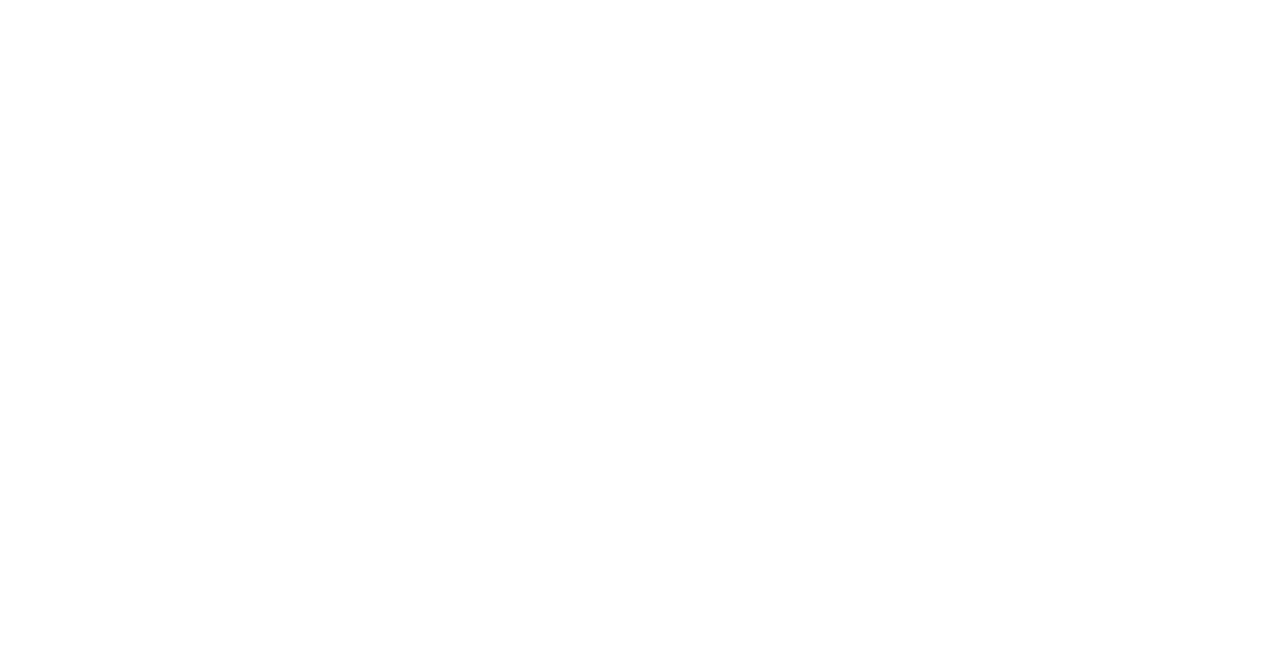
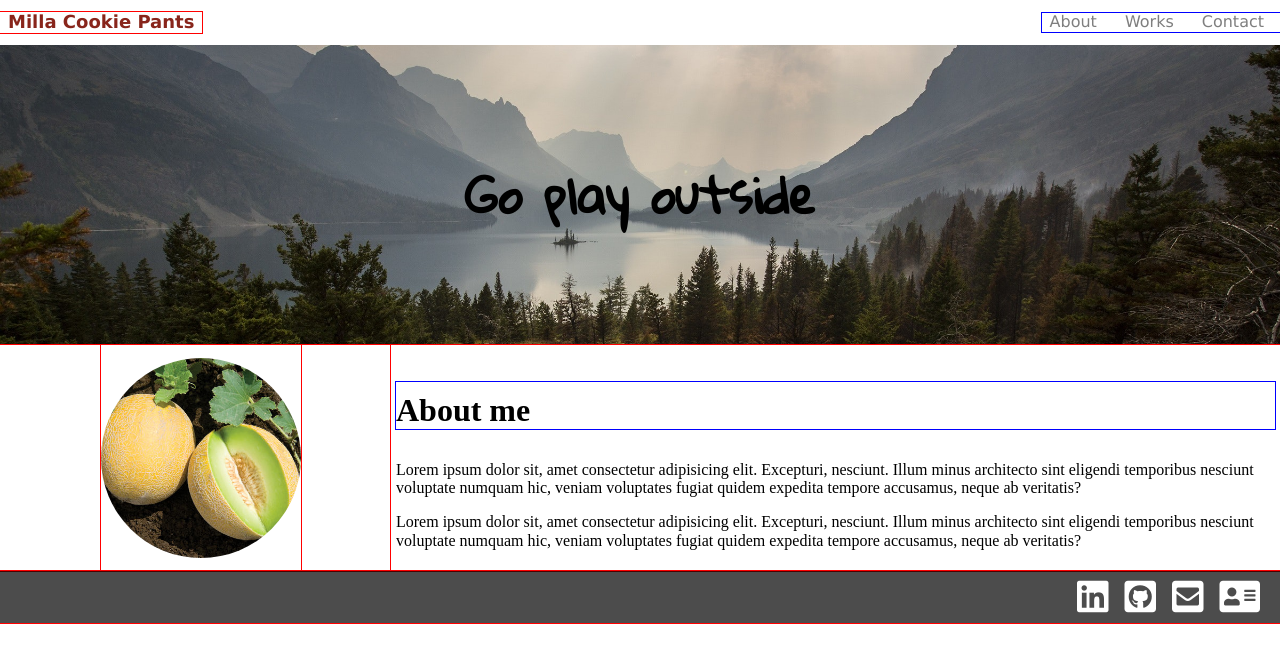
Before and after one commit to mkdir-helen/random, a plain HTML site: page index.html in a window 1280 px wide. Drawn offline with nearby package versions, Linux system fonts and the light colour scheme.

Commit message:
for project

```diff
--- a/index.html
+++ b/index.html
@@ -5,8 +5,40 @@
     <meta name="viewport" content="width=device-width, initial-scale=1.0">
     <meta http-equiv="X-UA-Compatible" content="ie=edge">
     <title>Document</title>
+    <link rel="stylesheet" href="https://cdnjs.cloudflare.com/ajax/libs/normalize/8.0.0/normalize.min.css">
+    <link href="https://fonts.googleapis.com/css?family=Gloria+Hallelujah" rel="stylesheet">
+    <link rel="stylesheet" href="https://use.fontawesome.com/releases/v5.3.1/css/all.css" integrity="sha384-mzrmE5qonljUremFsqc01SB46JvROS7bZs3IO2EmfFsd15uHvIt+Y8vEf7N7fWAU" crossorigin="anonymous">
+    <link rel="stylesheet" href="stylesheets/index.css">
+
 </head>
 <body>
+    <header>
+        <h1 class="logo-text header-text">Milla Cookie Pants</h1>
+        <nav class= "nav-container">
+            <a class="nav-link header-text" href="#">About</a>
+            <a class="nav-link header-text" href="#">Works</a>
+            <a class="nav-link header-text" href="#">Contact</a>
+        </nav>
+    </header>
+    <section class="hero-image center-center">
+        <h2>Go play outside</h2>
+    </section>
+    <section class="about-me">
+        <div class="about-me-container">
+                <h3>About me</h3>
+                <p>Lorem ipsum dolor sit, amet consectetur adipisicing elit. Excepturi, nesciunt. Illum minus architecto sint eligendi temporibus nesciunt voluptate numquam hic, veniam voluptates fugiat quidem expedita tempore accusamus, neque ab veritatis?</p>
+                <p>Lorem ipsum dolor sit, amet consectetur adipisicing elit. Excepturi, nesciunt. Illum minus architecto sint eligendi temporibus nesciunt voluptate numquam hic, veniam voluptates fugiat quidem expedita tempore accusamus, neque ab veritatis?</p>
+        </div>
+        <div class="profile-image center-center">
+                <img src="images/melon.jpg" alt="">
+        </div>
 
+    </section>
+    <footer class="contact-links">
+        <a href="#"><i class="fab fa-linkedin"></i></a>
+        <a href="#"><i class="fab fa-github-square"></i></a>
+        <a href="#"><i class="fas fa-envelope-square"></i></a>
+        <a href="#"><i class="fas fa-address-card"></i></a>
+    </footer>
 </body>
 </html>
--- /dev/null
+++ b/stylesheets/index.css
@@ -0,0 +1,170 @@
+/* @keyframes zoom{
+    from{
+        transform: scale(1)    ;
+        -webkit-transform: scale(1)    ;
+        -moz-transform: scale(1)    ;
+        -ms-transform: scale(1)    ;
+        -o-transform: scale(1)    ;
+}
+    to {
+        transform: scale(1.7)    ;
+        -webkit-transform: scale(1.7)    ;
+        -moz-transform: scale(1.7)    ;
+        -ms-transform: scale(1.7)    ;
+        -o-transform: scale(1.7)    ;
+    }
+} */
+
+html, body {
+    padding: 0;
+    margin: 0;
+}
+/* apply a natural box layout model to all elements, but allowing components to change */
+html {
+    box-sizing: border-box;
+  }
+  *, *:before, *:after {
+    box-sizing: inherit;
+  }
+
+.header-text{
+    padding: 0 8px;
+    font-family: 'Lucida Sans', 'Lucida Sans Regular', 'Lucida Grande', 'Lucida Sans Unicode', Geneva, Verdana, sans-serif;
+}
+
+.logo-text {
+    color:rgba(123, 13, 2, 0.9);
+    font-size: 1.5rem;
+    font-size: 18px;
+    display: inline-block;
+    outline: 1px solid red;
+    margin-right: 30px;
+}
+
+.nav-link {
+    color: rgba(0,0,0,0.5);
+    text-decoration: none;
+    margin-right: 8px;
+}
+
+.nav-container {
+    display: inline-block;
+    outline: 1px solid blue;
+}
+
+.hero-image {
+    background-image: url(../images/adventure-calm-clouds-414171.jpg);
+    background-repeat: no-repeat;
+    background-position: center;
+    background-size: cover;
+
+    min-height: 300px;
+    min-width: 100%;
+
+}
+
+.hero-image h2 {
+    font-family: 'Gloria Hallelujah', cursive;
+}
+
+.center-center {
+    display: flex;
+    justify-content: center;
+    align-items: center;
+}
+.about-me {
+    width: 100%;
+    outline: 1px solid red;
+    margin: 0 auto;
+    padding-left: 10px;
+}
+
+/* direct child selector */
+.about-me > div {
+    outline: 1px solid red;
+}
+
+.about-me h3 {
+    font-size: 2rem;
+    outline: 1px solid blue;
+    padding-top: 10px;
+}
+
+
+.profile-image {
+    width: 350px;
+    margin: 0 auto;
+}
+
+.profile-image img {
+    width: 100%;
+    border-radius: 50%;
+    -webkit-border-radius: 50%;
+    -moz-border-radius: 50%;
+    -ms-border-radius: 50%;
+    -o-border-radius: 50%;
+}
+
+.contact-links{
+    background-color: rgba(0,0,0,0.7);
+    padding: 8px 12px;
+    display: flex;
+    justify-content: flex-end;
+    outline: 1px solid red;
+    position:relative;
+}
+
+.contact-links i{
+    color: white;
+    font-size: 36px;
+    margin: 0 8px;
+    transition: font-size .25s;
+    -webkit-transition: font-size .25s;
+    -moz-transition: font-size .25s;
+    -ms-transition: font-size .25s;
+    -o-transition: font-size .25s;
+}
+
+.contact-links i:hover {
+    outline: 1px solid white;
+    color: rgb(1, 31, 255);
+    background-color: white;
+    cursor: pointer;
+    font-size: 48px;
+    transform: scale(1.7);
+    -webkit-transform: scale(1.7);
+    -moz-transform: scale(1.7);
+    -ms-transform: scale(1.7);
+    -o-transform: scale(1.7);
+}
+
+
+@media screen and (min-width: 500px){
+    .profile-image{
+        width: 200px;
+    }
+    .about-me {
+        display: flex;
+        flex-direction: row-reverse;
+    }
+    .about-me-container {
+        width: 70%;
+        padding: 5px;
+    }
+
+}
+
+@media screen and (min-width: 700px){
+    .hero-image h2 {
+        font-size: 48px;
+    }
+
+    header {
+        display: flex;
+        align-items: center;
+        justify-content: space-between;
+    }
+    .header-text > * {
+        outline: 1px solid red;
+    }
+}
```
Also changed, not shown: images/adventure-calm-clouds-414171.jpg (added), images/melon.jpg (added), 1 other file.
